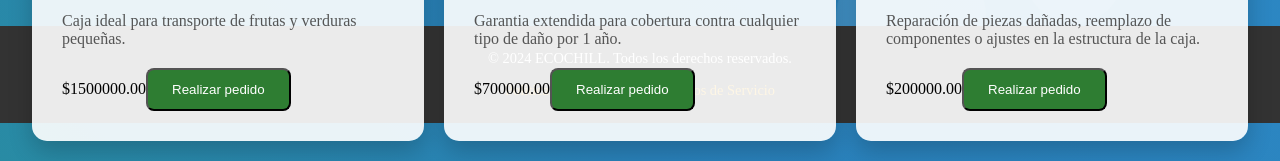
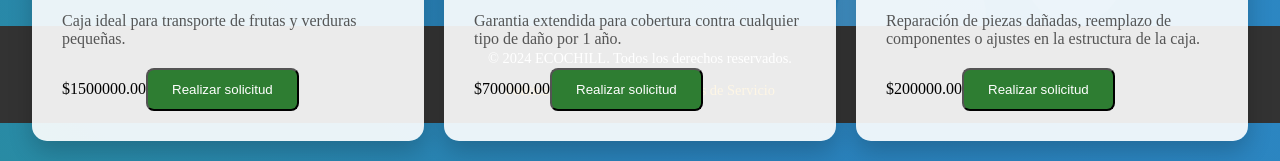
Before and after one commit to JorgeAndres-GitHub/Ecochill-page, a React (Vite) app: page /productos in a window 1280 px wide. Shown: the part 677-838 px from the top of the page. Built offline with nearby package versions, Linux system fonts and the light colour scheme.

Commit message:
Actualizando botones

```diff
--- a/src/Components/Productos.jsx
+++ b/src/Components/Productos.jsx
@@ -101,7 +101,7 @@ export function Productos() {
                   className="producto-boton"
                   onClick={() => handleComprar(producto)}
                 >
-                  Realizar pedido
+                  Realizar solicitud
                 </button>
               </div>
             </div>
```
